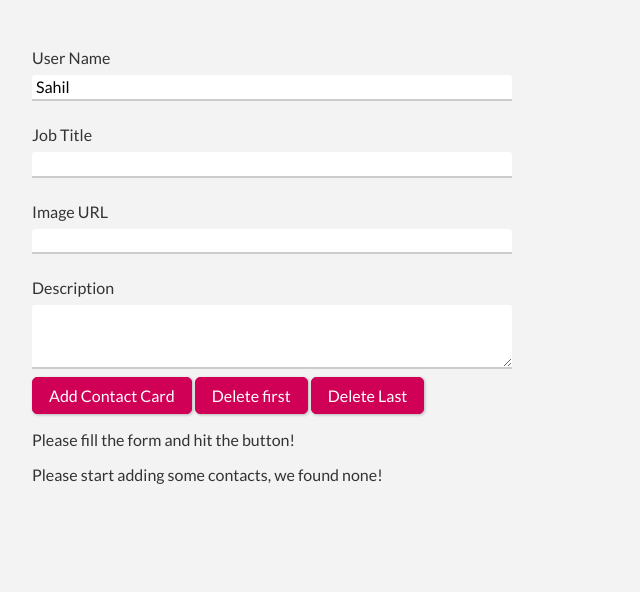
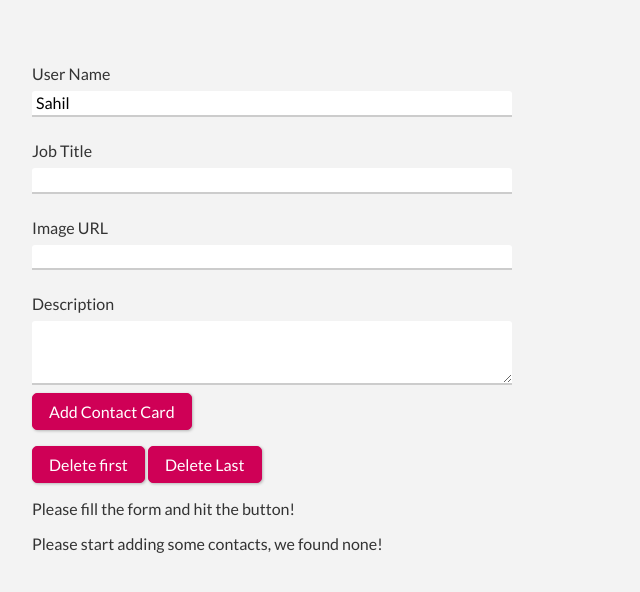
Before and after one commit to sahilmob/svelte-basic-syntax, a Svelte app: page / in a window 1280 px wide. Shown: the top 592 px of the page, without its empty margins (0-640 px from the left). Built offline with nearby package versions, Linux system fonts and the light colour scheme.

Commit message:
use event modifier to prevent form submit

```diff
--- a/src/App.svelte
+++ b/src/App.svelte
@@ -37,10 +37,11 @@
   #form {
     width: 30rem;
     max-width: 100%;
+    margin: 1rem 0;
   }
 </style>
 
-<div id="form">
+<form id="form">
   <div class="form-control">
     <label for="userName">User Name</label>
     <input type="text" bind:value={name} id="userName" />
@@ -57,9 +58,11 @@
     <label for="desc">Description</label>
     <textarea rows="3" bind:value={description} id="desc" />
   </div>
-</div>
+  <button type="submit" on:click|preventDefault={addContact}>
+    Add Contact Card
+  </button>
+</form>
 
-<button on:click={addContact}>Add Contact Card</button>
 <button on:click={deleteFirst}>Delete first</button>
 <button on:click={deleteLast}>Delete Last</button>
 
```
